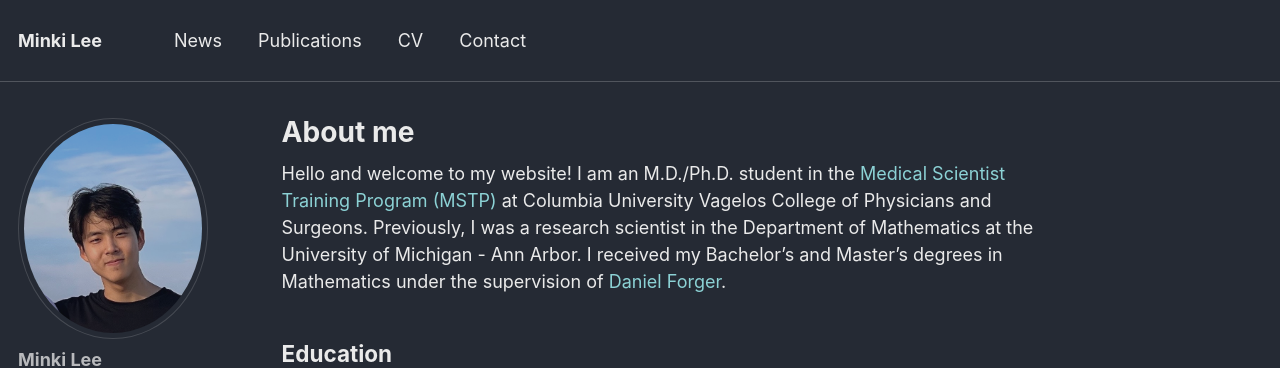
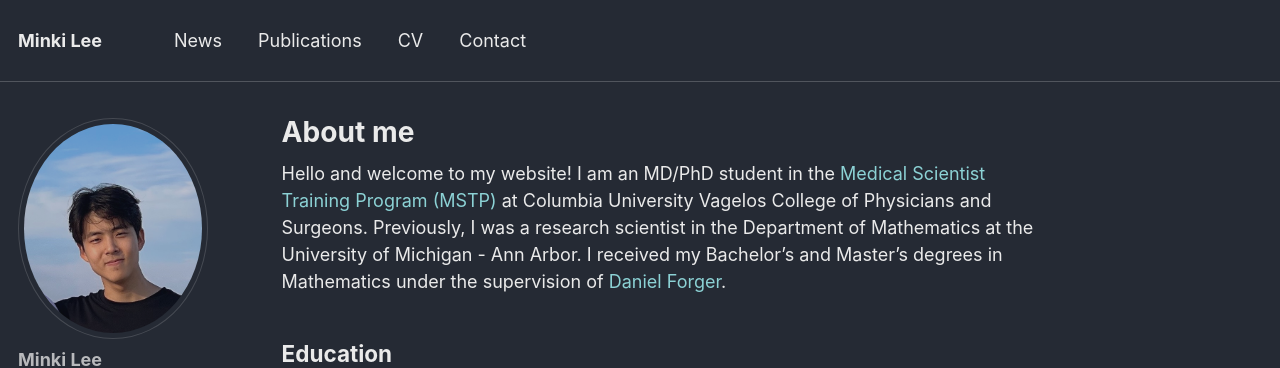
Before and after one commit to minkiplee/minkiplee.github.io, a Jekyll site: the page built from _pages/about.md, in a window 1280 px wide and 900 px high. Shown: the top 368 px of the window. Built offline with Jekyll 4.4.1, drawn with Linux system fonts in a browser that asks for light colours; nearby versions of some CDN libraries; some web fonts are replaced; library files that are not in the unit come from our copies.

Commit message:
Update about.md

```diff
--- a/_pages/about.md
+++ b/_pages/about.md
@@ -8,7 +8,7 @@ redirect_from:
   - /about.html
 ---
 
-Hello and welcome to my website! I am an M.D./Ph.D. student in the [Medical Scientist Training Program (MSTP)](https://www.vagelos.columbia.edu/education/academic-programs/md-dual-degrees-and-special-programs/md-phd-dual-degree-program) at Columbia University Vagelos College of Physicians and Surgeons. Previously, I was a research scientist in the Department of Mathematics at the University of Michigan - Ann Arbor. I received my Bachelor's and Master's degrees in Mathematics under the supervision of [Daniel Forger](https://websites.umich.edu/~forger/).
+Hello and welcome to my website! I am an MD/PhD student in the [Medical Scientist Training Program (MSTP)](https://www.vagelos.columbia.edu/education/academic-programs/md-dual-degrees-and-special-programs/md-phd-dual-degree-program) at Columbia University Vagelos College of Physicians and Surgeons. Previously, I was a research scientist in the Department of Mathematics at the University of Michigan - Ann Arbor. I received my Bachelor's and Master's degrees in Mathematics under the supervision of [Daniel Forger](https://websites.umich.edu/~forger/).
 
 Education
 ------
```
